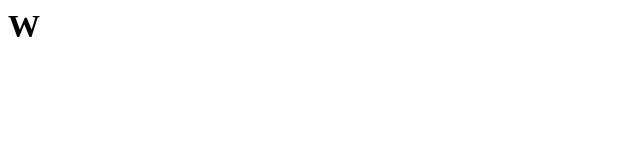
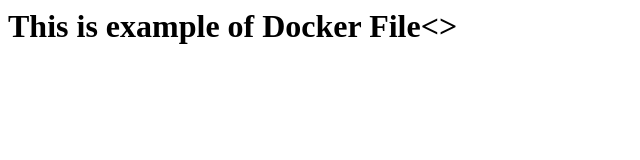
Before and after one commit to alt-tushar2809/Docker-, a plain HTML site: page index.html in a window 1280 px wide. Shown: the whole page, without its empty margins (0-640 px from the left). Drawn offline with Linux system fonts and the light colour scheme.

Commit message:
--- Auto-Git Commit ---

```diff
--- a/index.html
+++ b/index.html
@@ -1,3 +1,3 @@
 <html>
     <body>
-        <h1>W
+        <h1>This is example of Docker File<>
```
